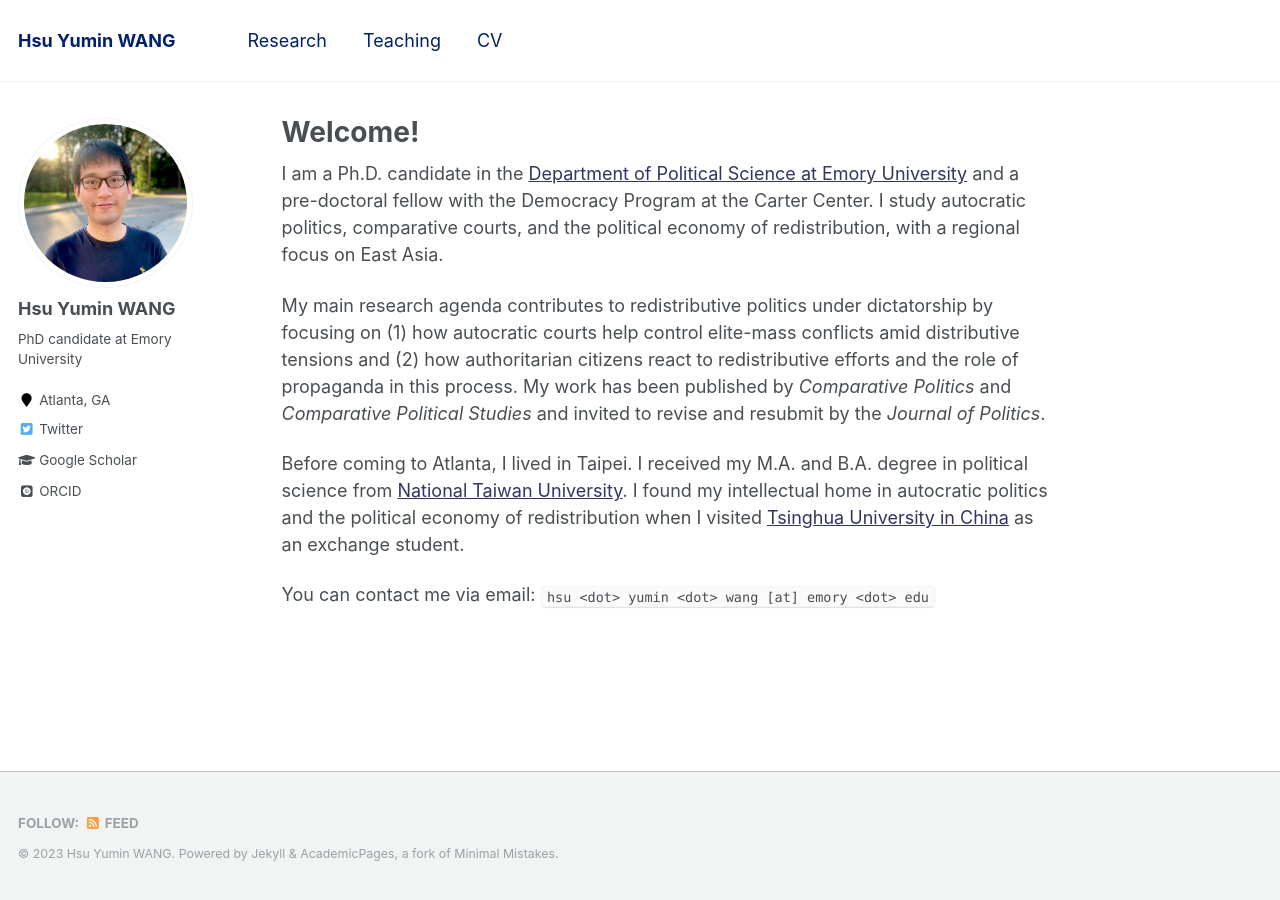
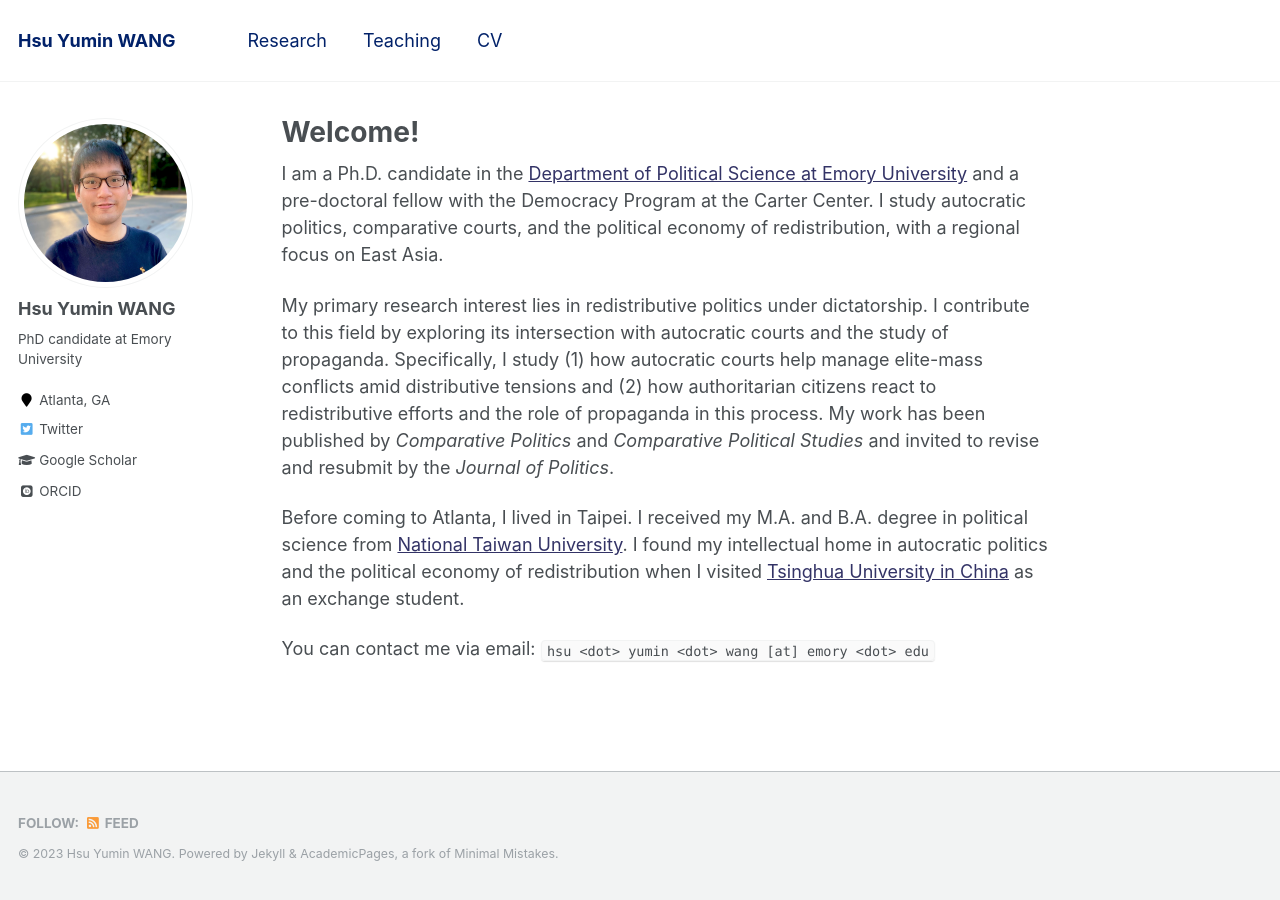
Before and after one commit to hsuyumin/hsuyumin.github.io, a Jekyll site: the page built from _pages/about.md, in a window 1280 px wide. Built offline with Jekyll 4.4.1, drawn with Linux system fonts in a browser that asks for light colours; some web fonts are replaced.

Commit message:
Update about.md

```diff
--- a/_pages/about.md
+++ b/_pages/about.md
@@ -10,7 +10,7 @@ redirect_from:
 
 I am a Ph.D. candidate in the [Department of Political Science at Emory University](http://polisci.emory.edu/home/) and a pre-doctoral fellow with the Democracy Program at the Carter Center. I study autocratic politics, comparative courts, and the political economy of redistribution, with a regional focus on East Asia.
 
-My main research agenda contributes to redistributive politics under dictatorship by focusing on (1) how autocratic courts help control elite-mass conflicts amid distributive tensions and (2) how authoritarian citizens react to redistributive efforts and the role of propaganda in this process. My work has been published by _Comparative Politics_ and _Comparative Political Studies_ and invited to revise and resubmit by the _Journal of Politics_.
+My primary research interest lies in redistributive politics under dictatorship. I contribute to this field by exploring its intersection with autocratic courts and the study of propaganda. Specifically, I study (1) how autocratic courts help manage elite-mass conflicts amid distributive tensions and (2) how authoritarian citizens react to redistributive efforts and the role of propaganda in this process. My work has been published by _Comparative Politics_ and _Comparative Political Studies_ and invited to revise and resubmit by the _Journal of Politics_.
 
 Before coming to Atlanta, I lived in Taipei. I received my M.A. and B.A. degree in political science from [National Taiwan University](https://www.ntu.edu.tw/english/). I found my intellectual home in autocratic politics and the political economy of redistribution when I visited [Tsinghua University in China](https://www.tsinghua.edu.cn/en/) as an exchange student.
 
```
